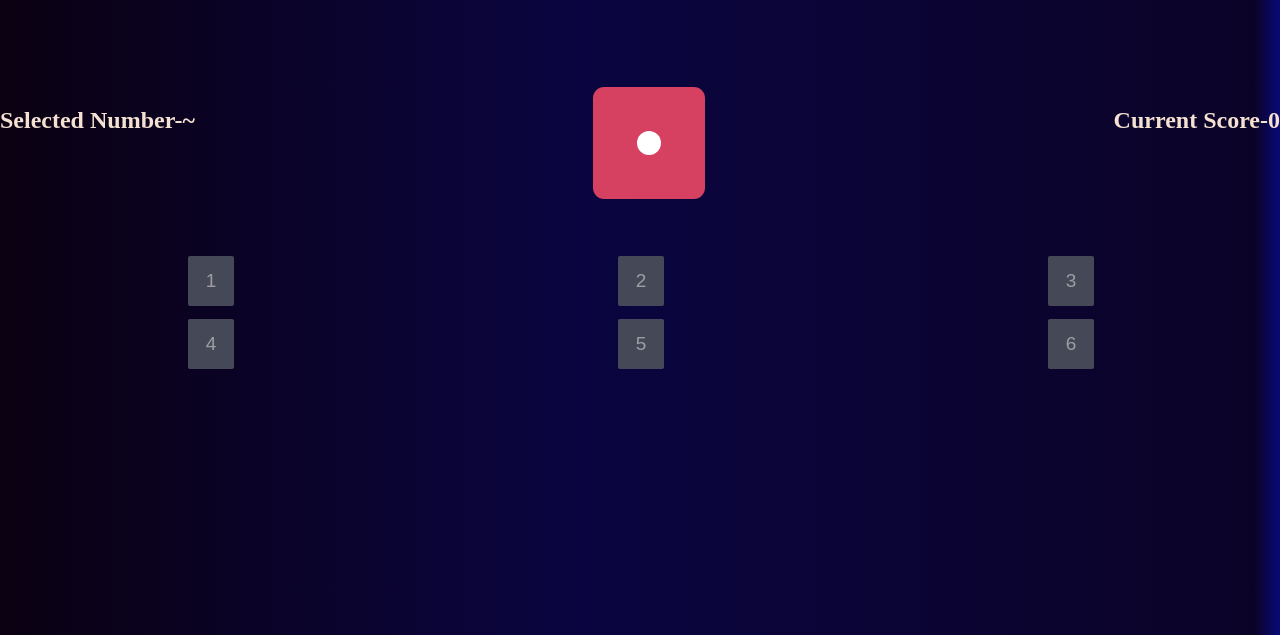
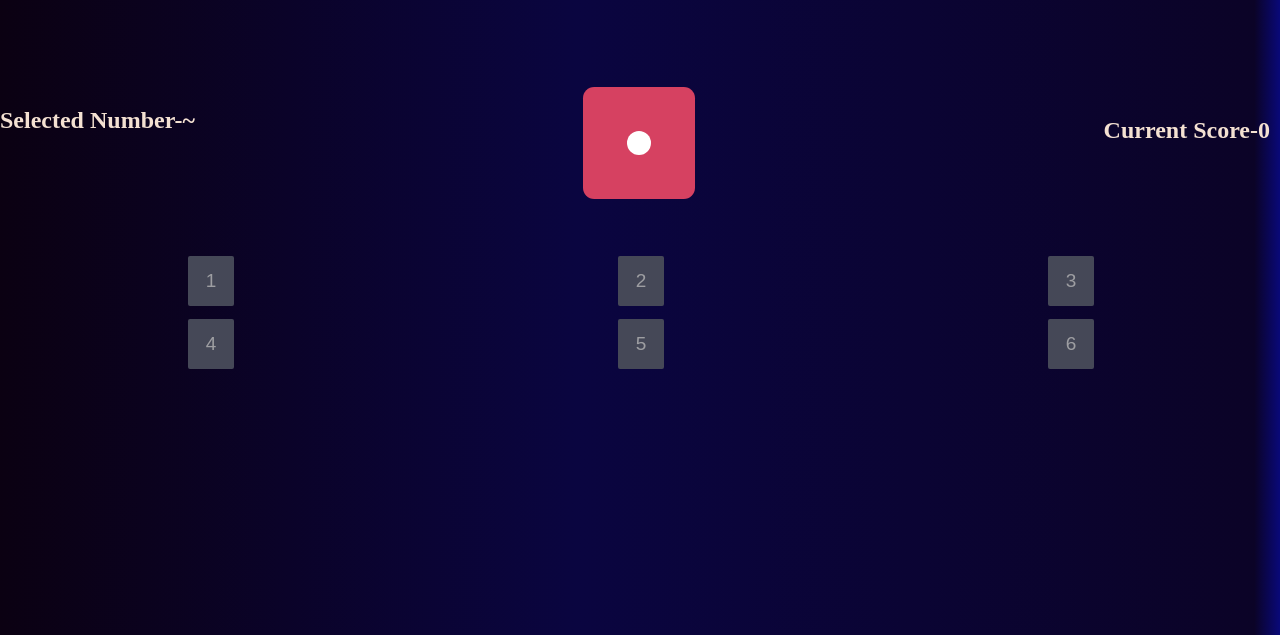
Before and after one commit to AnkurMaurya421/Dicegame, a plain HTML site: page index.html in a window 1280 px wide. Shown: the part 173-808 px from the top of the page. Drawn offline with Linux system fonts and the light colour scheme.

Commit message:
Update style.css

```diff
--- a/style.css
+++ b/style.css
@@ -20,6 +20,9 @@ h1{
 	display: flex;
 	flex-direction: column;
 	justify-content: center;
+}
+#currentscore{
+	padding:10px;
 }
 .upperbody{
 	flex-direction: row;
```
